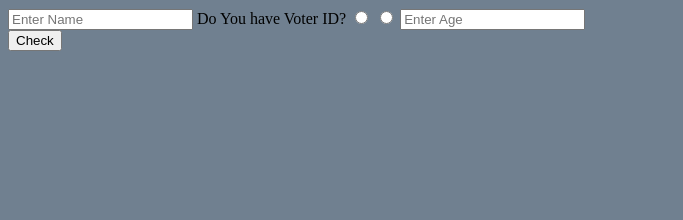
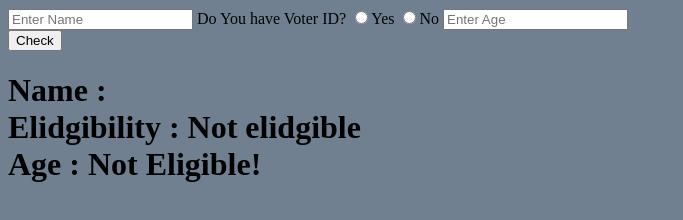
Before and after one commit to PraveenRaj-Krishnamoorthy/voting-eligibility-check-app, a plain HTML site: page index.html in a window 1280 px wide. Both pictures are taken after a click on the button "Check". Shown: the whole page, without its empty margins (0-683 px from the left). Drawn offline with Linux system fonts and the light colour scheme.

Commit message:
Summary(index & js Updated)
Description(html and js are been updated and coding is clear!)

```diff
--- a/index.html
+++ b/index.html
@@ -13,8 +13,8 @@
         <form action="" name="formdata">
             <input type="text" name="user" id="" placeholder="Enter Name">
             <label for="voter">Do You have Voter ID?</label>
-            <input type="radio" name="r1" id="" value=true>
-            <input type="radio" name="r1" id="" value=false>
+            <input type="radio" name="r1" id="" value="yes">Yes
+            <input type="radio" name="r1" id="" value="no">No
             <input type="number" name="age" id="" placeholder="Enter Age">
         </form>
         <button type="button" onclick="func()">Check</button>
--- a/index.js
+++ b/index.js
@@ -1,7 +1,39 @@
-const func =()=>{
+class classes {
+    constructor(name, voter, age) {
+        this.n = name;
+        this.v = voter;
+        this.a = age;
+    }
+    condition() {
+        if (this.a >=18) {
+            this.e = true
+            if (this.v == "yes") {
+                true
+            } else {
+                false
+                alert("Apply Voter ID!")
+            }
+        } else {
+            alert("Below 18!")
+            this.e = false
+        }
+    }
+    display() {
+        let output = document.querySelector(".show");
+        output.innerHTML =
+            `
+    Name : ${this.n}<br>
+    Elidgibility : ${this.v == true && this.a==true ? "Elidgible" : "Not elidgible"}<br>
+    Age : ${this.e == true && this.a == true ? this.a : "Not Eligible!"}
+    `}
+}
+
+const func = () => {
     let form = document.forms["formdata"];
-
+    let user = form["user"].value;
     let voter = form["r1"].value;
-
-    console.log(voter);
+    let age = form["age"].value;
+    let vote = new classes(user, voter, age);
+    vote.condition();
+    vote.display();
 }
```
Also changed, not shown: 1 other file.
